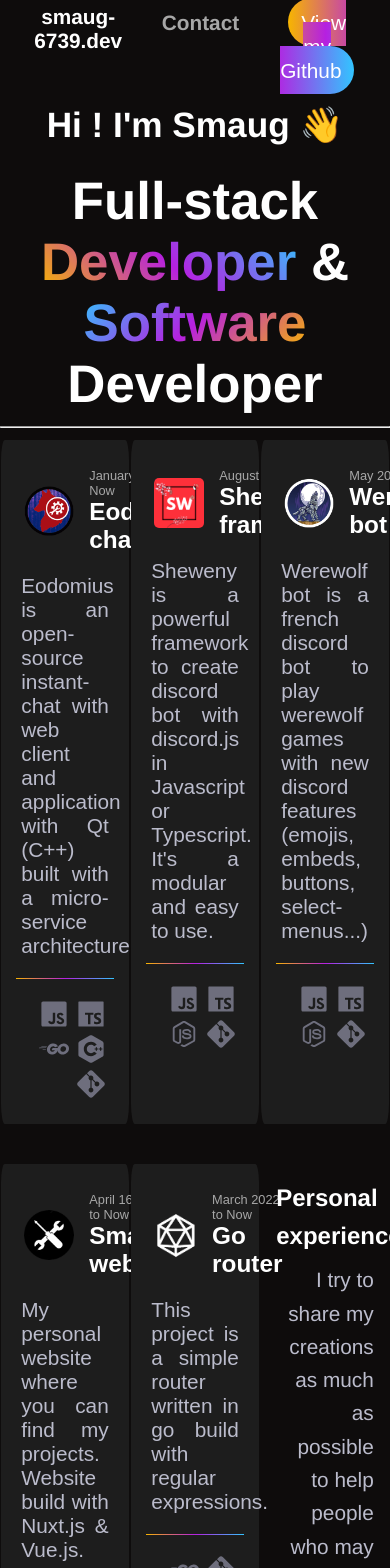
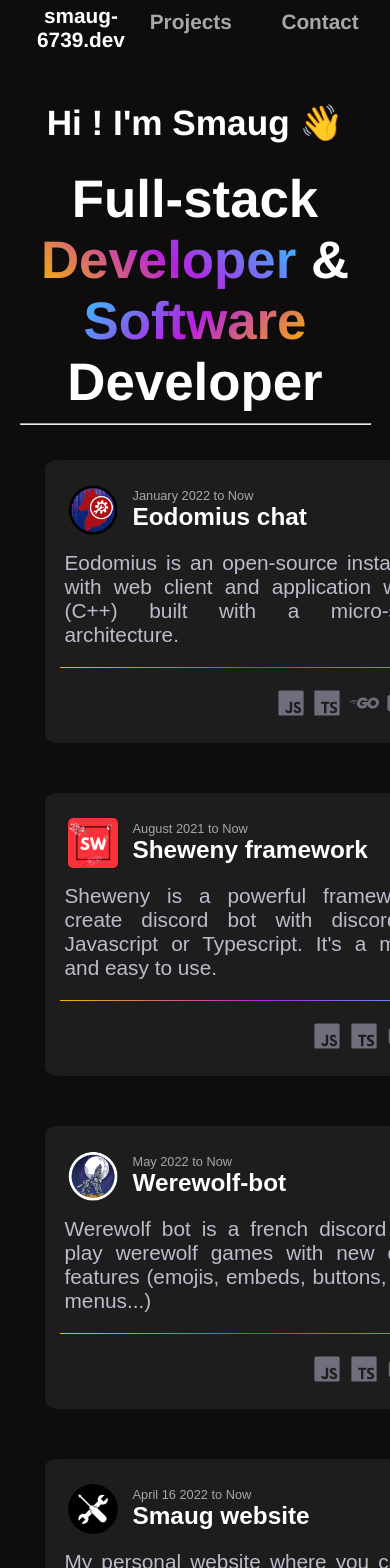
Before and after one commit to Smaug6739/smaug-website, a Nuxt app: page / in a window 390 px wide. Shown: the top 1568 px of the page. Built offline with nearby package versions, Linux system fonts and the light colour scheme.

Commit message:
Start responsive

```diff
--- a/assets/css/main.css
+++ b/assets/css/main.css
@@ -11,10 +11,11 @@
   -webkit-font-smoothing: antialiased;
   -moz-osx-font-smoothing: grayscale;
   text-align: center;
-  height: 100vh;
   display: flex;
   flex-direction: column;
   max-width: 1800px;
+  width: 90%;
+  height: 100vh;
   margin: auto;
 }
 
--- a/assets/scss/main.scss
+++ b/assets/scss/main.scss
@@ -10,10 +10,11 @@
   -webkit-font-smoothing: antialiased;
   -moz-osx-font-smoothing: grayscale;
   text-align: center;
-  height: 100vh;
   display: flex;
   flex-direction: column;
   max-width: 1800px;
+  width: 90%;
+  height: 100vh;
   margin: auto;
 }
 .linear-gradient {
--- a/components/navbar.vue
+++ b/components/navbar.vue
@@ -4,10 +4,16 @@
       <h4>smaug-6739.dev</h4>
       <ul>
         <li>
+          <NuxtLink to="#projects">Projects</NuxtLink>
+        </li>
+        <li>
           <NuxtLink to="mailto:raphael.veauville@gmail.com">Contact</NuxtLink>
         </li>
         <li>
-          <NuxtLink to="mailto:raphael.veauville@gmail.com" class="btn"
+          <NuxtLink
+            to="https://github.com/Smaug6739"
+            target="__blank"
+            class="btn"
             >View my Github</NuxtLink
           >
         </li>
@@ -42,6 +48,9 @@
       color: $secondary;
       text-decoration: none;
       font-weight: 700;
+      &:hover {
+        color: $secondary-hover;
+      }
     }
   }
 }
@@ -51,9 +60,9 @@
   color: white;
   font-family: Arial, Helvetica, sans-serif;
   font-weight: 200;
-}
-ul > li > a:hover {
-  color: $secondary-hover;
+  &:hover {
+    color: white;
+  }
 }
 </style>
 
--- a/components/project.component.vue
+++ b/components/project.component.vue
@@ -10,7 +10,7 @@
 
     <div class="project__content">
       <div class="project__content-description">
-        <p>{{ project.description }}</p>
+        <p v-html="project.description"></p>
       </div>
     </div>
     <hr />
@@ -29,8 +29,9 @@
 @import "@/assets/scss/theme-variables.scss";
 .project {
   display: flex;
+
   flex-direction: column;
-  width: 25%;
+
   border-radius: 3%;
   background-color: $dark-dimmed-1;
   padding: 15px;
--- a/components/projects.component.vue
+++ b/components/projects.component.vue
@@ -5,7 +5,7 @@
       <Project
         v-for="item of line1"
         :key="item.name"
-        class="pjs"
+        class="block"
         :project="item"
       />
     </div>
@@ -14,10 +14,10 @@
       <Project
         v-for="item of line2"
         :key="item.name"
-        class="pjs"
+        class="block"
         :project="item"
       />
-      <div class="infos">
+      <div class="infos block">
         <h3>Personal experiences</h3>
         <p>
           I try to share my creations as much as possible to help people who may
@@ -36,13 +36,14 @@
 //   width: 80%;
 //   height: 100%;
 // }
+.projects {
+  display: flex;
+  flex-direction: column;
+}
 .line {
   display: flex;
+  justify-content: space-around;
   flex-wrap: wrap;
-  flex-direction: row;
-  justify-content: space-around;
-  align-items: stretch;
-  margin-bottom: 2.5rem;
 }
 .infos {
   width: 25%;
@@ -57,16 +58,13 @@
     margin-bottom: 0.5rem;
   }
 }
-.pjs {
+
+.block {
+  width: 25%;
+  margin: 25px;
+  min-width: 400px;
   align-self: stretch;
 }
-// .bg_gradient {
-//   position: absolute;
-//   width: 45rem;
-//   top: 20rem;
-//   left: -13rem;
-//   z-index: -1;
-// }
 </style>
 <script>
 import Project from "@/components/project.component.vue";
@@ -114,7 +112,7 @@
           date: "April 16 2022 to Now",
           image: "/images/smaug-website.png",
           description:
-            "My personal website where you can find my projects. Website build with Nuxt.js & Vue.js.",
+            "My personal website where you can find my projects.<br />Website build with Nuxt.js & Vue.js.",
           link: "https://github.com/smaug-website",
           badges: ["javascript", "vuejs", "nuxt", "git"],
         },
@@ -123,7 +121,7 @@
           date: "March 2022 to Now",
           image: "/images/go-router.png",
           description:
-            "This project is a simple router written in go build with regular expressions.",
+            "This project is a simple router written in go.<br />The router use regular expression to match the url and call the right function.",
           link: "https://github.com/Eodomius/router",
           badges: ["go", "git"],
         },
```
Also changed, not shown: 1 other file (tests, documents, lock files or other folders).
